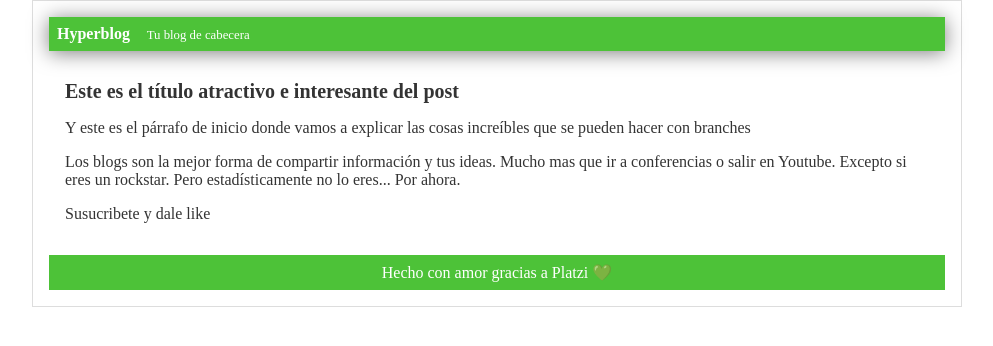
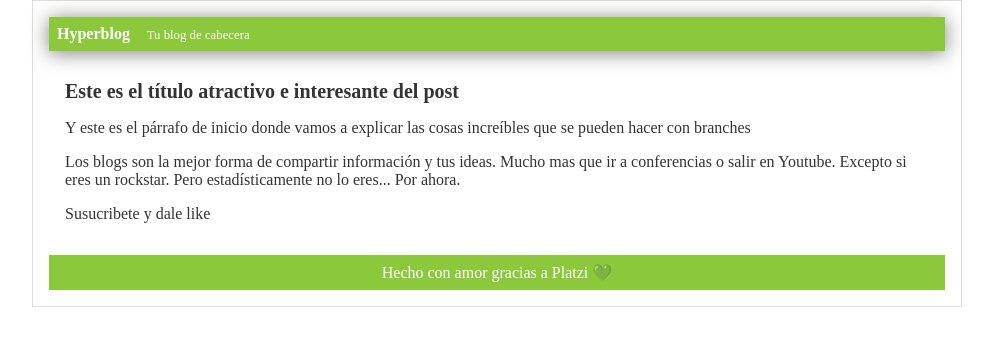
Before and after one commit to Jamunoz-creator/hyperblog, a plain HTML site: page blogspot.html in a window 1280 px wide. Shown: the whole page, without its empty margins (143-1136 px from the left). Drawn offline with Linux system fonts and the light colour scheme.

Commit message:
actualizadoe el color del footer y header

```diff
--- a/css/estilos.css
+++ b/css/estilos.css
@@ -8,7 +8,7 @@ body{
 }
 
 #cabecera{
-	background: #4dc238;
+	background: #8cc83b;
 	box-shadow: 0px 2px 20px 0px rgba(0,0,0,0.5);
 	color: white;
 	font-weight: bold;
@@ -38,7 +38,7 @@ body{
 	padding: 1em;
 }
 #footer{
-	background:#4dc238;
+	background:#8cc83b;
 	color: white;
 	text-align: center;
 	padding: 0.5em;
```
